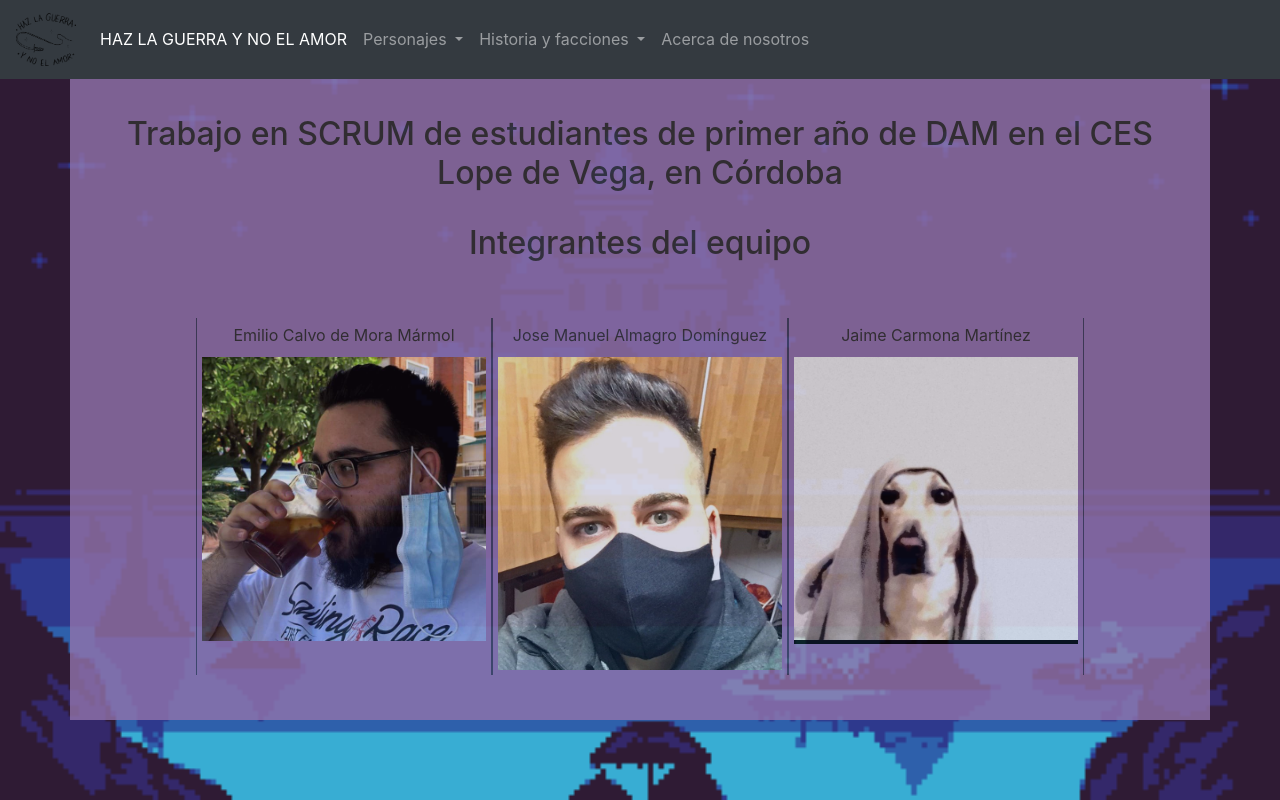
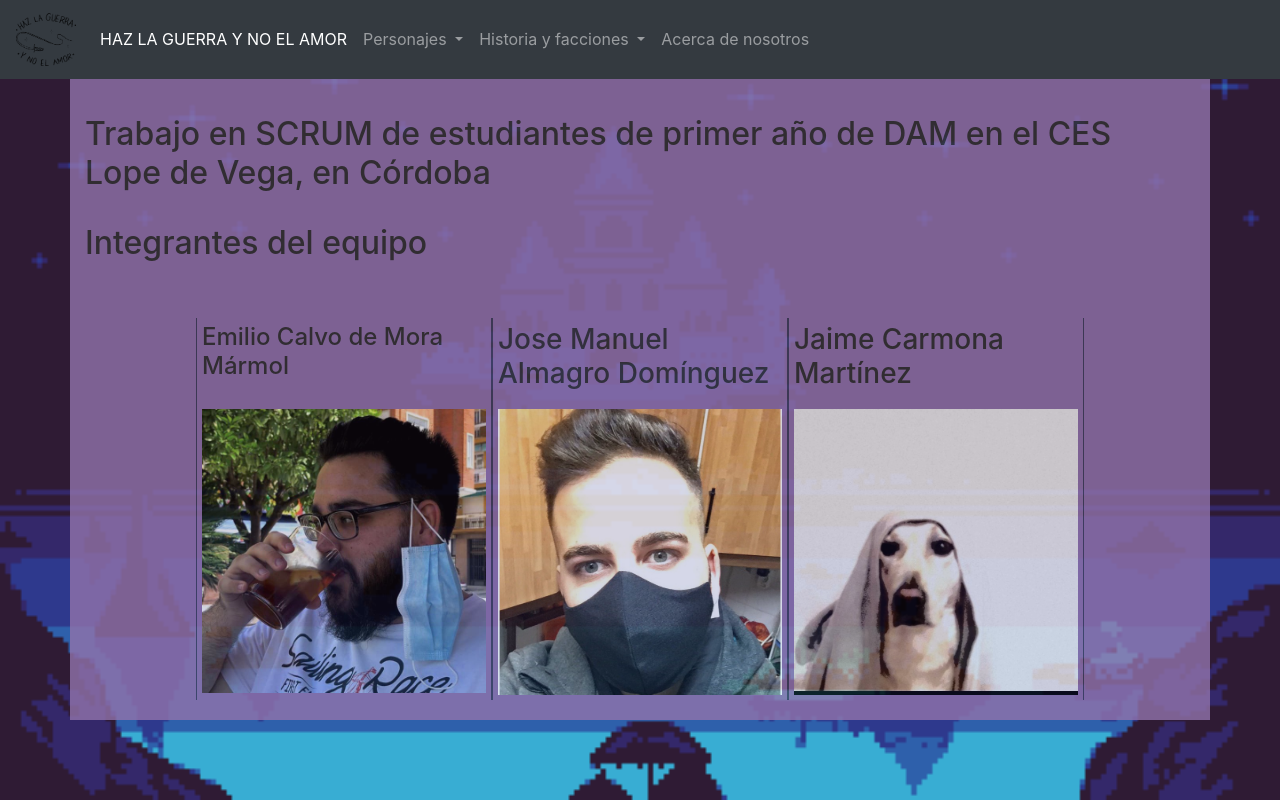
Before and after one commit to spiderfan211/Haz-la-guerra-y-no-el-amor, a PHP site: page /contenido/nosotros.php in a window 1280 px wide. Run offline with PHP 8.4, Linux system fonts and the light colour scheme.

Commit message:
pagina jsutificada

```diff
--- a/contenido/nosotros.php
+++ b/contenido/nosotros.php
@@ -22,13 +22,13 @@
             <div class="row">
 
                     <div class="col-sm">
-                        Emilio Calvo de Mora Mármol
+                       <h4 class="cursive"> Emilio Calvo de Mora Mármol
                     </div>
                     <div class="col-sm">
-                        Jose Manuel Almagro Domínguez
+                        <h3> Jose Manuel Almagro Domínguez
                     </div>
                     <div class="col-sm">
-                        Jaime Carmona Martínez
+                         <h3> Jaime Carmona Martínez
                     </div>
             </div>
             <div class="row">
--- a/contenido/personajes.php
+++ b/contenido/personajes.php
@@ -10,7 +10,7 @@
 
     <body>
 
-        <div class="container overflow-auto pt-5 mb-5 my-4 scrollable">
+        <div class="container overflow-auto pt-5 mb-5 my-4">
 
 
             <h1> PERSONAJES Y ENEMIGOS </h1>
--- a/css/Style.css
+++ b/css/Style.css
@@ -5,7 +5,7 @@ body {
 	background-repeat: no-repeat;
 	background-attachment: fixed;
 	background-size: cover;
-	text-align: center;
+
 	overflow: hidden;
 }
 
--- a/estilos/jaime_css.css
+++ b/estilos/jaime_css.css
@@ -5,7 +5,7 @@ h1
   color: rgb(53, 54, 56);
   padding:16px;
   font-weight:lighter;
-  text-align:center;
+
   display:block;
   margin:16px;
 }
@@ -62,7 +62,7 @@ i{
     position: relative;
     display: inline-block;
     border-bottom: 1px dotted rgb(87, 21, 126);
-    text-align:center;
+
 
 }
 .parrafocentrado{
```
Also changed, not shown: imagenes/josemanuel.jpg.
